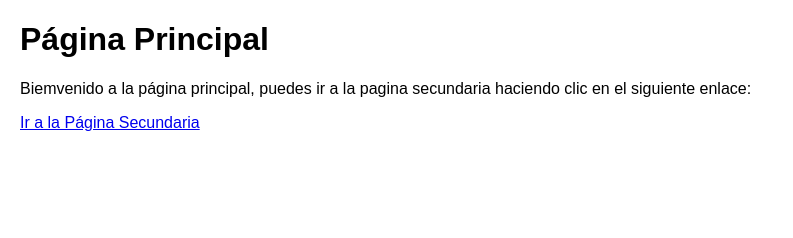
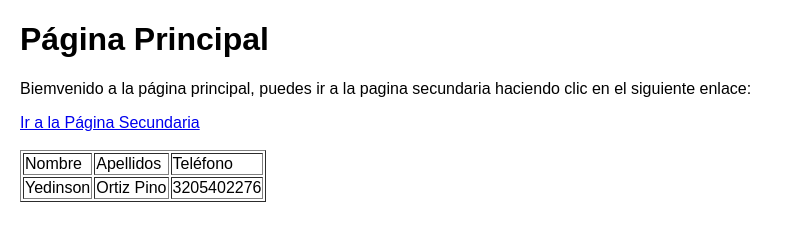
Before and after one commit to Yedinson57/proyecto-Yedinson, a plain HTML site: page index.html in a window 1280 px wide. Shown: the whole page, without its empty margins (0-793 px from the left). Drawn offline with Linux system fonts and the light colour scheme.

Commit message:
versión 02-V2 modificado

```diff
--- a/index.html
+++ b/index.html
@@ -15,5 +15,19 @@
     <h1>Página Principal</h1>
     <p>Biemvenido a la página principal, puedes ir a la pagina secundaria haciendo clic en el siguiente enlace:</p>
     <a href="Pagina_secundaria.html">Ir a la Página Secundaria</a>
+    <br>
+    <br>
+    <table border="1">
+        <tr>
+            <td>Nombre</td>
+            <td>Apellidos</td>
+            <td>Teléfono</td>
+        </tr>
+        <tr>
+            <td>Yedinson</td>
+            <td>Ortiz Pino</td>
+            <td>3205402276</td>
+        </tr>
+    </table>
 </body>
 </html>
```
